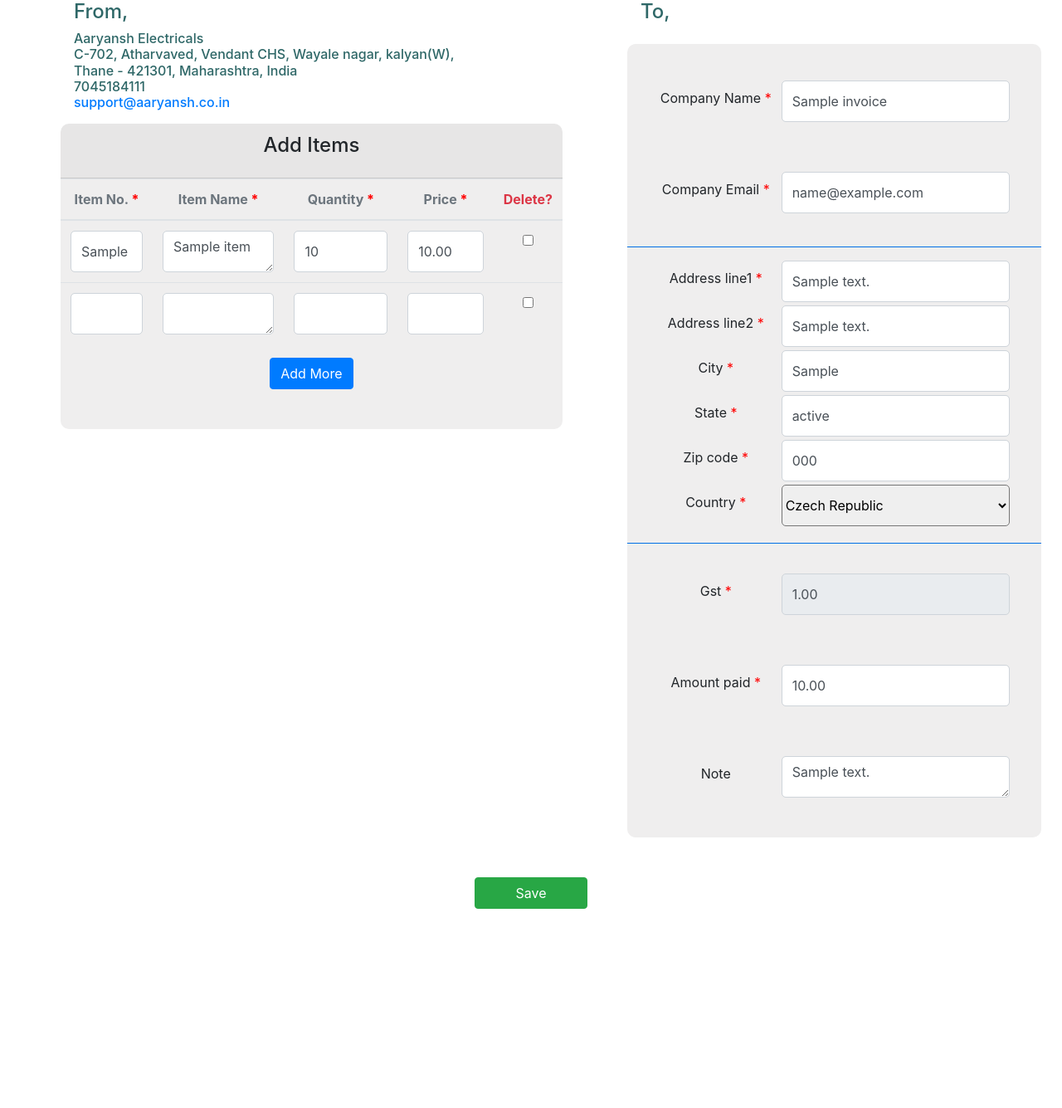
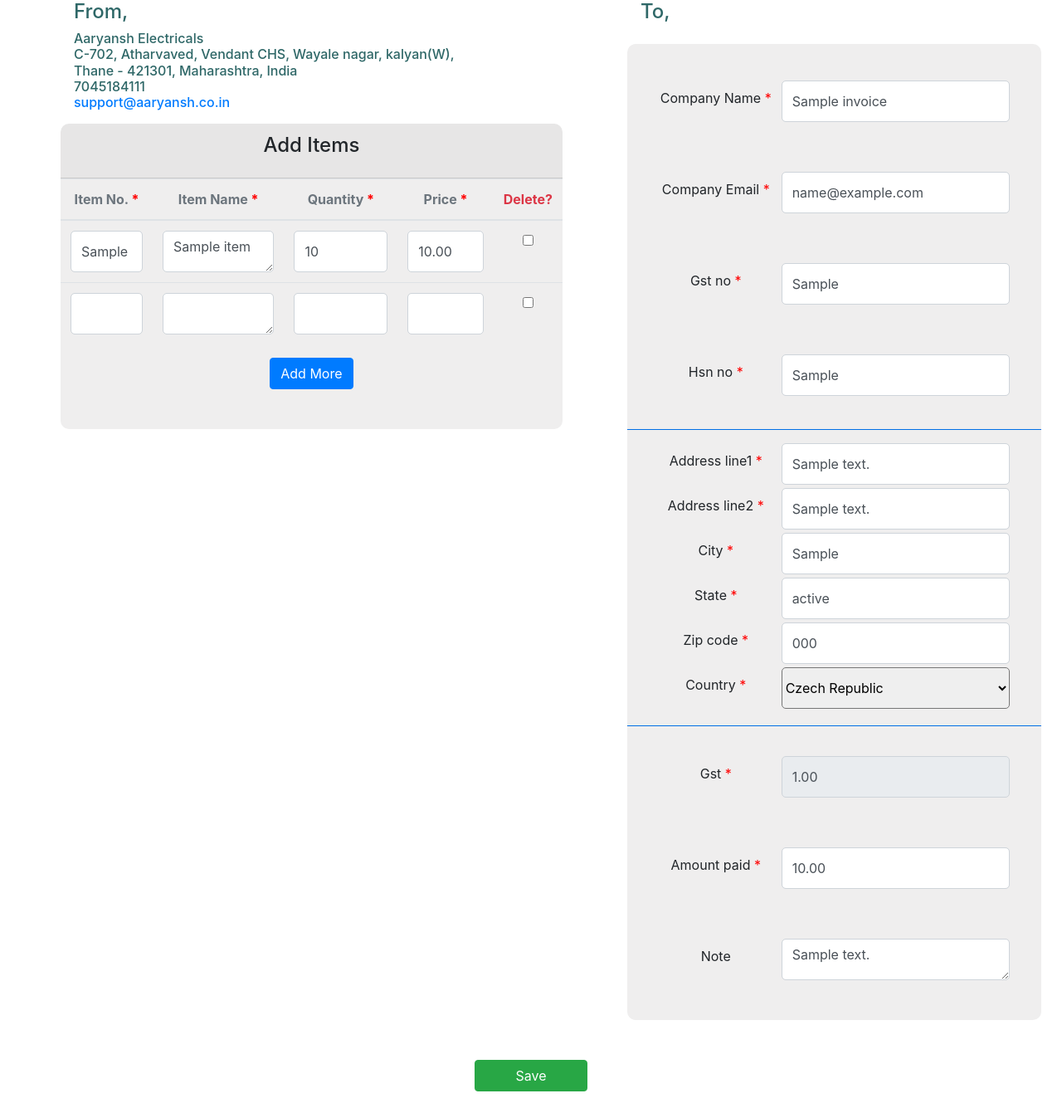
Before and after one commit to khanramzan159/InvoiceSytem, a Django app: page /admin_update_invoice/1/ in a window 1280 px wide. Shown: the part 162-1497 px from the top of the page at 83% size. Before the commit the page ends 1257 px from the top, so only its background shows below. Run offline with Django 3.2, Linux system fonts and the light colour scheme; tables that the repository leaves empty hold one stand-in row (values such as "Sample post"); some libraries are stand-ins or nearby versions.

Commit message:
added : reset password validation , added : logo in pdf , added : new fields in invoice

```diff
--- a/loginreg/forms.py
+++ b/loginreg/forms.py
@@ -7,10 +7,12 @@
     country = CountryField(default='IN')
     class Meta:
         model = Invoice
-        fields = ['customer_name', 'email', 'address_line1', 'address_line2', 'city', 'state', 'zip_code', 'country', 'gst', 'amount_paid', 'note']
+        fields = ['customer_name', 'email', 'gst_no', 'hsn_no', 'address_line1', 'address_line2', 'city', 'state', 'zip_code', 'country', 'gst', 'amount_paid', 'note']
         widgets = {
             'customer_name': forms.TextInput(attrs={'class': 'form-control'}),
             'email': forms.TextInput(attrs={'class': 'form-control'}),
+            'gst_no': forms.TextInput(attrs={'class': 'form-control'}),
+            'hsn_no': forms.TextInput(attrs={'class': 'form-control'}),
             'address_line1': forms.TextInput(attrs={'class': 'form-control'}),
             'address_line2': forms.TextInput(attrs={'class': 'form-control'}),
             'city': forms.TextInput(attrs={'class': 'form-control'}),
--- a/loginreg/models.py
+++ b/loginreg/models.py
@@ -38,6 +38,9 @@
     history = HistoricalRecords(user_model=User)
     email = models.CharField(max_length=100, null=True)
 
+    gst_no = models.CharField(max_length=50, null=True)
+    hsn_no = models.CharField(max_length=50, null=True)
+
     def save(self, *args, **kwargs):
         super(Invoice, self).save(*args, **kwargs)  # Save the Invoice instance first
         # Calculate subtotal based on the sum of total fields of related items
--- a/loginreg/templates/loginreg/admin.html
+++ b/loginreg/templates/loginreg/admin.html
@@ -89,8 +89,8 @@
                     </div>
                 </nav>
 
-                <div class="d-flex justify-content-between align-items-center">
-                    <form method="get" action="{% url 'admin' %}" id="user-search" class=" col-md-7 form-inline my-2 my-lg-0" autocomplete="off">
+                <div class="row justify-content-between align-items-center">
+                    <form method="get" action="{% url 'admin' %}" id="user-search" class="col-md-7 form-inline my-2 my-lg-0" autocomplete="off">
                         <div class="mx-3">{{filter.form}}</div>
                         <button class="btn btn-outline-success my-2 my-sm-0" type="submit">Search</button>
                     </form>
--- a/loginreg/templates/loginreg/admin_invoices.html
+++ b/loginreg/templates/loginreg/admin_invoices.html
@@ -106,7 +106,7 @@
                     </div>
 
                     <h4 class="text-center">All Invoices</h4>
-                    <div class="d-flex justify-content-between align-items-center">
+                    <div class="row justify-content-between align-items-center">
                         <form method="get" action="{% url 'admin_invoices' %}" id="serch-invoice" class="d-flex justify-content-start mt-5 col-md-7" autocomplete="off">
                             {{filter.form}}
                             <button class="btn btn-outline-success my-2 my-sm-0" type="submit">Apply Filter</button>
--- a/loginreg/templates/loginreg/home.html
+++ b/loginreg/templates/loginreg/home.html
@@ -69,7 +69,7 @@
             </div>
 
             <h3 class="text-center my-3">Your Invoices</h3>
-            <div class="d-flex justify-content-between align-items-center">
+            <div class="row justify-content-between align-items-center">
                 <form method="get" action="{% url 'home' %}" id="serch-invoice" class="d-flex justify-content-start my-5 col-md-7" autocomplete="off">
                     {{filter.form}}
                     <button class="btn btn-outline-success my-2 my-sm-0" type="submit">Apply Filter</button>
--- a/loginreg/templates/loginreg/update_invoice.html
+++ b/loginreg/templates/loginreg/update_invoice.html
@@ -155,6 +155,34 @@
                                         <small style="color: grey">{{ invoice_form.email.help_text }}</small>
                                     {% endif %}
                                     {% for error in invoice_form.email.errors %}
+                                        <p style="color: red">{{ error }}</p>
+                                    {% endfor %}
+                                </div>
+                                <div class="form-group card-body d-flex justify-content-center align-items-center">
+                                    <label>{{ invoice_form.gst_no.label }}
+                                        {% if invoice_form.gst_no.field.required %}
+                                            <span style="color: red;" class="required">*</span>
+                                        {% endif %}
+                                    </label>
+                                    {{ invoice_form.gst_no }}
+                                    {% if invoice_form.gst_no.help_text %}
+                                        <small style="color: grey">{{ invoice_form.gst_no.help_text }}</small>
+                                    {% endif %}
+                                    {% for error in invoice_form.gst_no.errors %}
+                                        <p style="color: red">{{ error }}</p>
+                                    {% endfor %}
+                                </div>
+                                <div class="form-group card-body d-flex justify-content-center align-items-center">
+                                    <label>{{ invoice_form.hsn_no.label }}
+                                        {% if invoice_form.hsn_no.field.required %}
+                                            <span style="color: red;" class="required">*</span>
+                                        {% endif %}
+                                    </label>
+                                    {{ invoice_form.hsn_no }}
+                                    {% if invoice_form.hsn_no.help_text %}
+                                        <small style="color: grey">{{ invoice_form.hsn_no.help_text }}</small>
+                                    {% endif %}
+                                    {% for error in invoice_form.hsn_no.errors %}
                                         <p style="color: red">{{ error }}</p>
                                     {% endfor %}
                                 </div>
--- a/loginreg/views.py
+++ b/loginreg/views.py
@@ -655,9 +655,8 @@
                     passwenc = sha256(passw.encode()).hexdigest()
                     print("Till here ------")
                     user = User.objects.get(email=email)
-                    uname = user.name
+
                     user.password = passwenc
-                    user.status = False
                     user.save()
                     print("Done-----------")
                     # request.session['user'] = uname
```
Also changed, not shown: loginreg/templates/loginreg/create_invoice.html (+28 -0 lines), loginreg/templates/loginreg/email_verification.html (+7 -1 lines), loginreg/templates/loginreg/index.html (+12 -8 lines), loginreg/templates/loginreg/pdf_history_view.html (+6 -1 lines), loginreg/templates/loginreg/pdf_template.html (+3 -6 lines), loginreg/templates/loginreg/reset_password.html (+32 -19 lines), loginreg/migrations/0011_historicalinvoice_gst_no_historicalinvoice_hsn_no_and_more.py (added), loginreg/static/loginreg/images/logo-img.jpeg (added).
